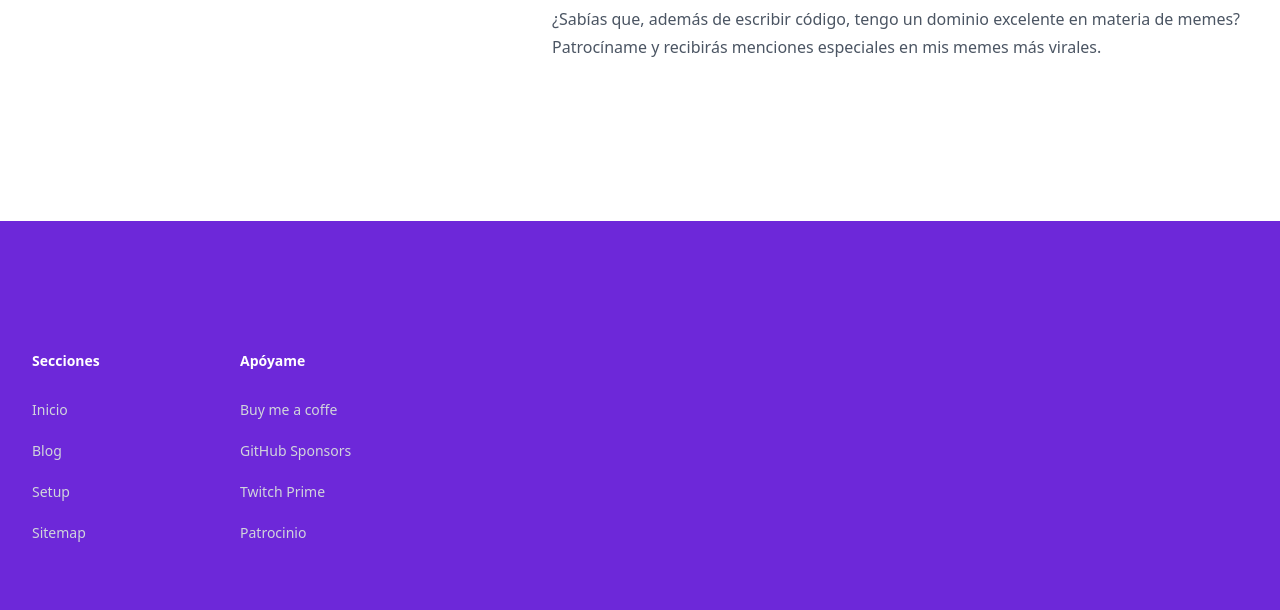
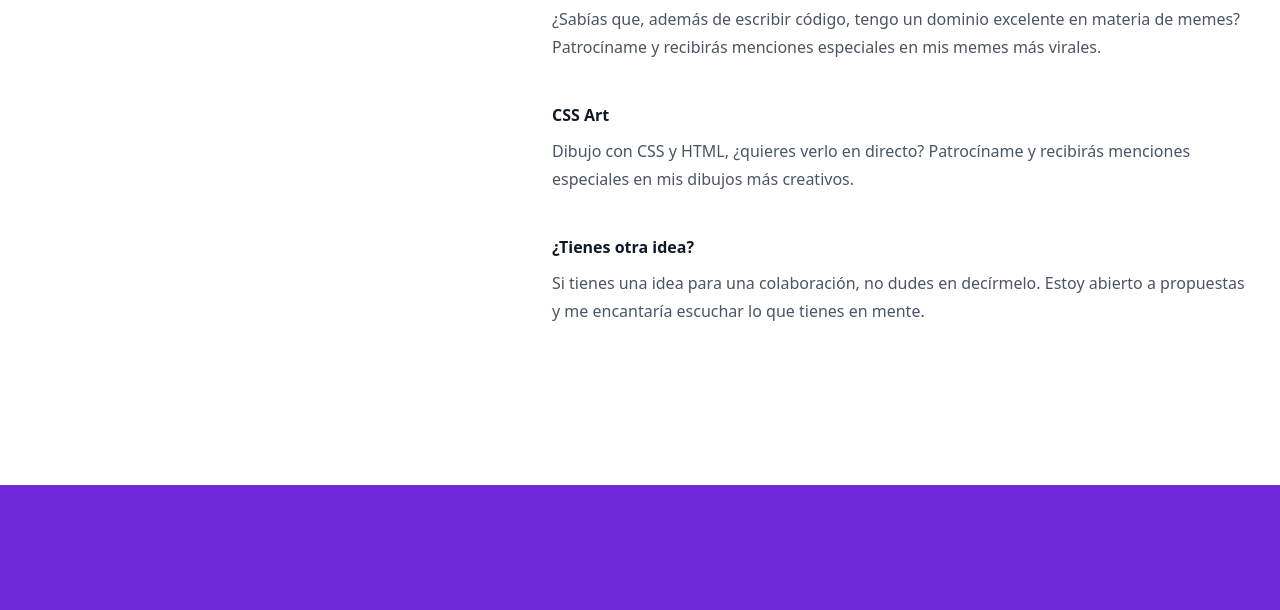
Before and after one commit to baumannzone/baumannzone.dev, an Astro site: page /patrocinio in a window 1280 px wide. Shown: the part 1980-2590 px from the top of the page. Built offline with nearby package versions, Linux system fonts and the light colour scheme; Astro itself is replaced by a stand-in of ours.

Commit message:
feat: blog posts and demos

```diff
--- a/src/pages/patrocinio.astro
+++ b/src/pages/patrocinio.astro
@@ -278,6 +278,28 @@ import image5 from '../assets/patrocinio/5.avif';
                       menciones especiales en mis memes más virales.
                     </dd>
                   </div>
+
+                  <div>
+                    <dt class='text-base font-semibold leading-7 text-gray-900'>
+                      CSS Art
+                    </dt>
+                    <dd class='mt-2 text-base leading-7 text-gray-600'>
+                      Dibujo con CSS y HTML, ¿quieres verlo en directo?
+                      Patrocíname y recibirás menciones especiales en mis
+                      dibujos más creativos.
+                    </dd>
+                  </div>
+
+                  <div>
+                    <dt class='text-base font-semibold leading-7 text-gray-900'>
+                      ¿Tienes otra idea?
+                    </dt>
+                    <dd class='mt-2 text-base leading-7 text-gray-600'>
+                      Si tienes una idea para una colaboración, no dudes en
+                      decírmelo. Estoy abierto a propuestas y me encantaría
+                      escuchar lo que tienes en mente.
+                    </dd>
+                  </div>
                 </dl>
               </div>
             </div>
```
